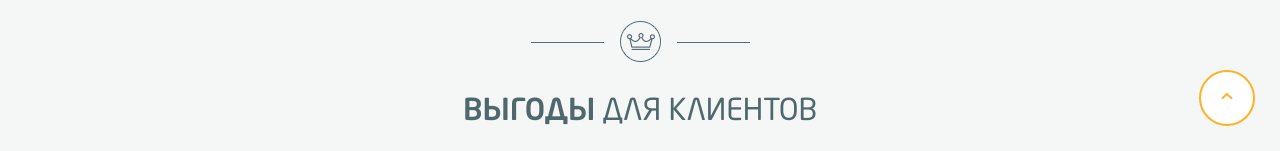
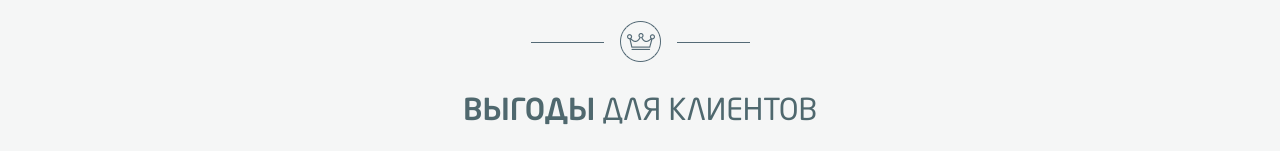
Before and after one commit to Ksenlen/DiplomGlo, a website built with webpack: page dist/kuhni.html in a window 1280 px wide. Shown: the part 649-800 px from the top of the page. Built offline with nearby package versions, Linux system fonts and the light colour scheme.

```diff
--- a/dist/kuhni.html
+++ b/dist/kuhni.html
@@ -989,10 +989,6 @@
     <img class="doc-modal-content" id="img01">
   </div>
 
-  <div class="smooth-scroll">
-    <img class="smooth-scroll__img" src="./images/prev_arrow.png" alt="smooth">
-  </div>
-
 </body>
 
 </html>
```
Also changed, not shown: dist/balkony.html (+1 -3 lines).
